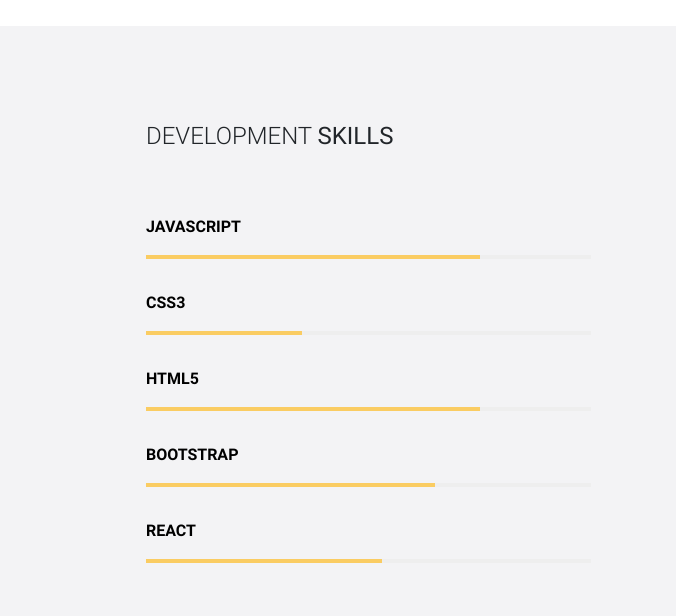
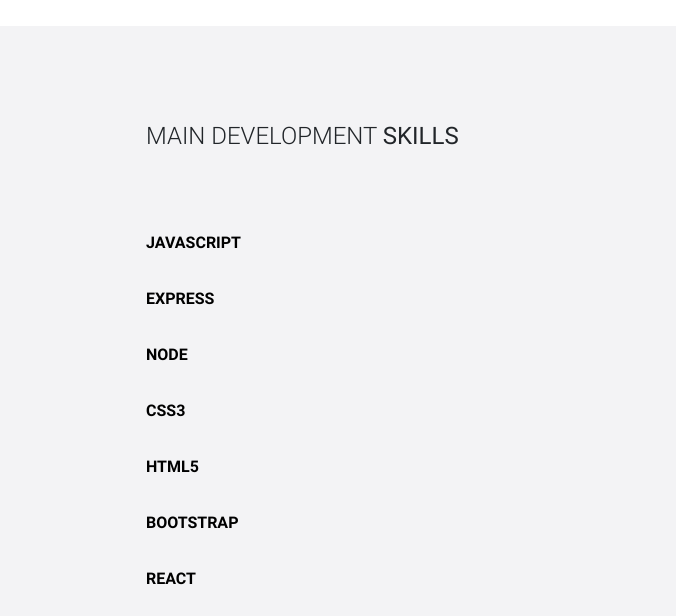
Before and after one commit to milesM8/Portfolio, a plain HTML site: page index.html in a window 1280 px wide. Shown: the part 1420-2036 px from the top of the page, 604-1280 px from the left. Drawn offline with Linux system fonts and the light colour scheme; no server answers.

Commit message:
updated skill section

```diff
--- a/index.html
+++ b/index.html
@@ -290,56 +290,28 @@
               <!-- Second heading -->
               <div class="d-flex justify-content-start">
 
-                <h4 class="text-center text-uppercase mb-5 pb-3 mt-4 wow fadeIn" data-wow-delay="0.2s">Development
+                <h4 class="text-center text-uppercase mb-5 pb-3 mt-4 wow fadeIn" data-wow-delay="0.2s">Main Development
                   <strong>Skills</strong></h4>
 
               </div>
 
               <!-- Description -->
-              <p class="black-text text-uppercase font-weight-bold" align="justify">JavaScript</p>
+              <p class="black-text text-uppercase font-weight-bold pt-3" align="justify">JavaScript</p>
+              <p class="black-text text-uppercase font-weight-bold pt-3" align="justify">Express</p>
+              <p class="black-text text-uppercase font-weight-bold pt-3" align="justify">Node</p>
 
-              <div class="md-progress">
-
-                <div class="progress-bar" role="progressbar" style="width: 75%" aria-valuenow="25" aria-valuemin="0"
-                  aria-valuemax="100"></div>
-
-              </div>
 
               <p class="black-text text-uppercase font-weight-bold pt-3" align="justify">CSS3</p>
 
-              <div class="md-progress">
-
-                <div class="progress-bar" role="progressbar" style="width: 35%" aria-valuenow="25" aria-valuemin="0"
-                  aria-valuemax="100"></div>
-
-              </div>
 
               <p class="black-text text-uppercase font-weight-bold pt-3" align="justify">HTML5</p>
 
-              <div class="md-progress">
-
-                <div class="progress-bar" role="progressbar" style="width: 75%" aria-valuenow="25" aria-valuemin="0"
-                  aria-valuemax="100"></div>
-
-              </div>
 
               <p class="black-text text-uppercase font-weight-bold pt-3" align="justify">Bootstrap</p>
 
-              <div class="md-progress">
-
-                <div class="progress-bar" role="progressbar" style="width: 65%" aria-valuenow="25" aria-valuemin="0"
-                  aria-valuemax="100"></div>
-
-              </div>
 
               <p class="black-text text-uppercase font-weight-bold pt-3" align="justify">React</p>
 
-              <div class="md-progress">
-
-                <div class="progress-bar" role="progressbar" style="width: 53%" aria-valuenow="25" aria-valuemin="0"
-                  aria-valuemax="100"></div>
-
-              </div>
 
             </div>
             <!-- Second column -->
```
